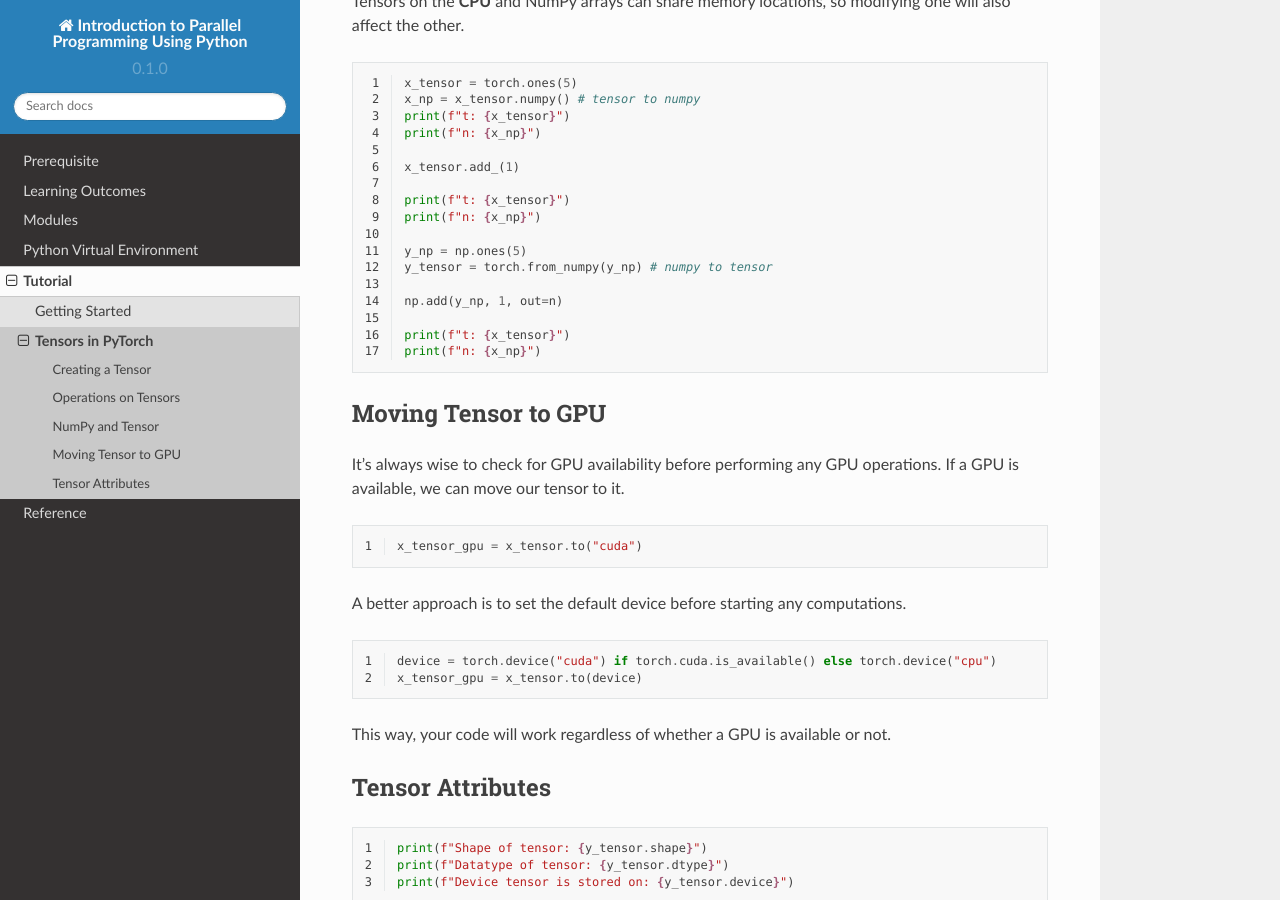
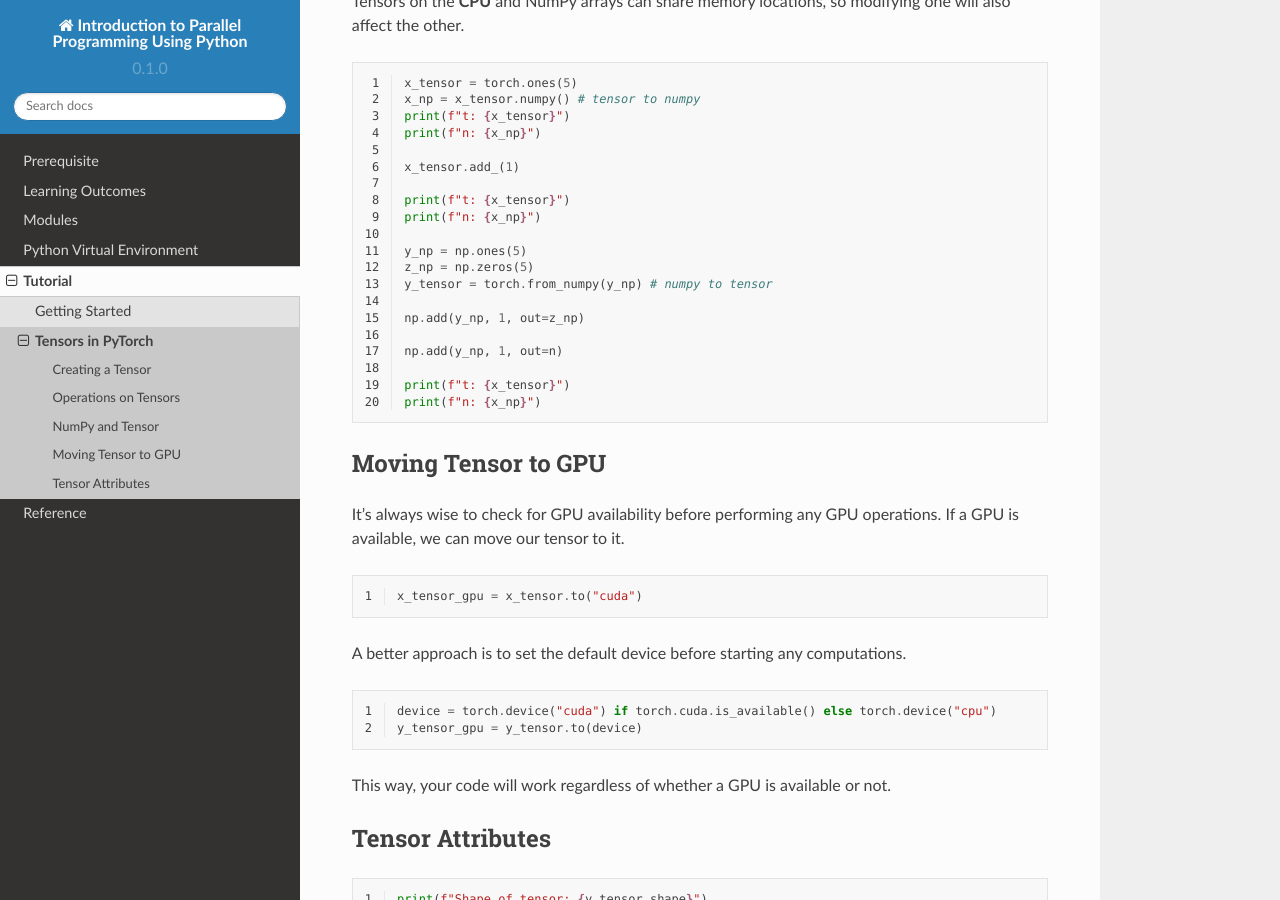
Before and after one commit to NCI900-Training-Organisation/intro-to-pytorch, a Sphinx documentation site: the page built from docs/source/tutorial/tensor.rst, in a window 1280 px wide and 900 px high, scrolled down 2299 px. Built offline with Sphinx 7.4.7 and the Read the Docs theme 2.0.0, drawn with Linux system fonts in a browser that asks for light colours; some of the changed text lies outside the part shown.

Commit message:
code updated

```diff
--- a/docs/source/tutorial/tensor.rst
+++ b/docs/source/tutorial/tensor.rst
@@ -139,7 +139,10 @@ the other.
     print(f"n: {x_np}")
 
     y_np = np.ones(5)
+    z_np = np.zeros(5)
     y_tensor = torch.from_numpy(y_np) # numpy to tensor
+
+    np.add(y_np, 1, out=z_np)
 
     np.add(y_np, 1, out=n)
 
@@ -164,7 +167,7 @@ A better approach is to set the default device before starting any computations.
     :linenos:
 
     device = torch.device("cuda") if torch.cuda.is_available() else torch.device("cpu")
-    x_tensor_gpu = x_tensor.to(device)
+    y_tensor_gpu = y_tensor.to(device)
 
 This way, your code will work regardless of whether a GPU is available or not.
 
```
Also changed, not shown: other parts of docs/source/tutorial/tensor.rst (+6 -6 lines), 1 other file.
